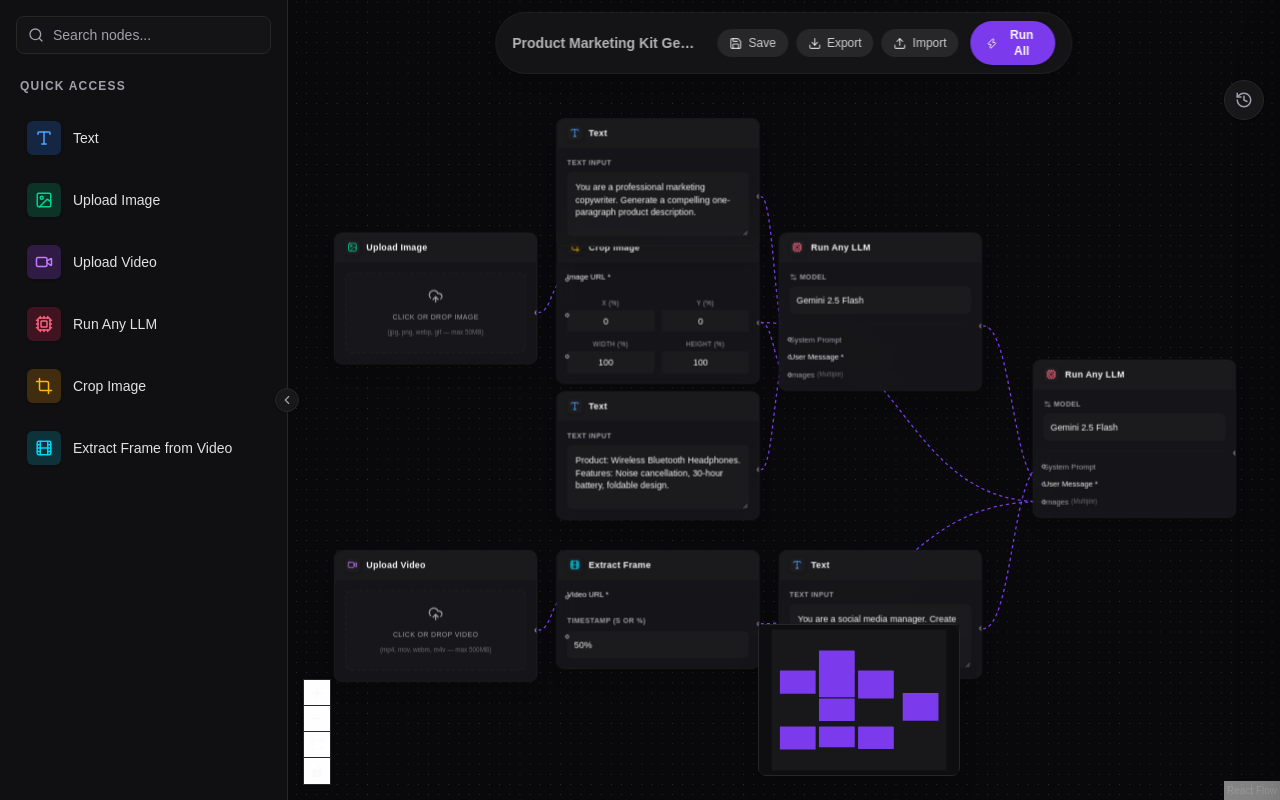
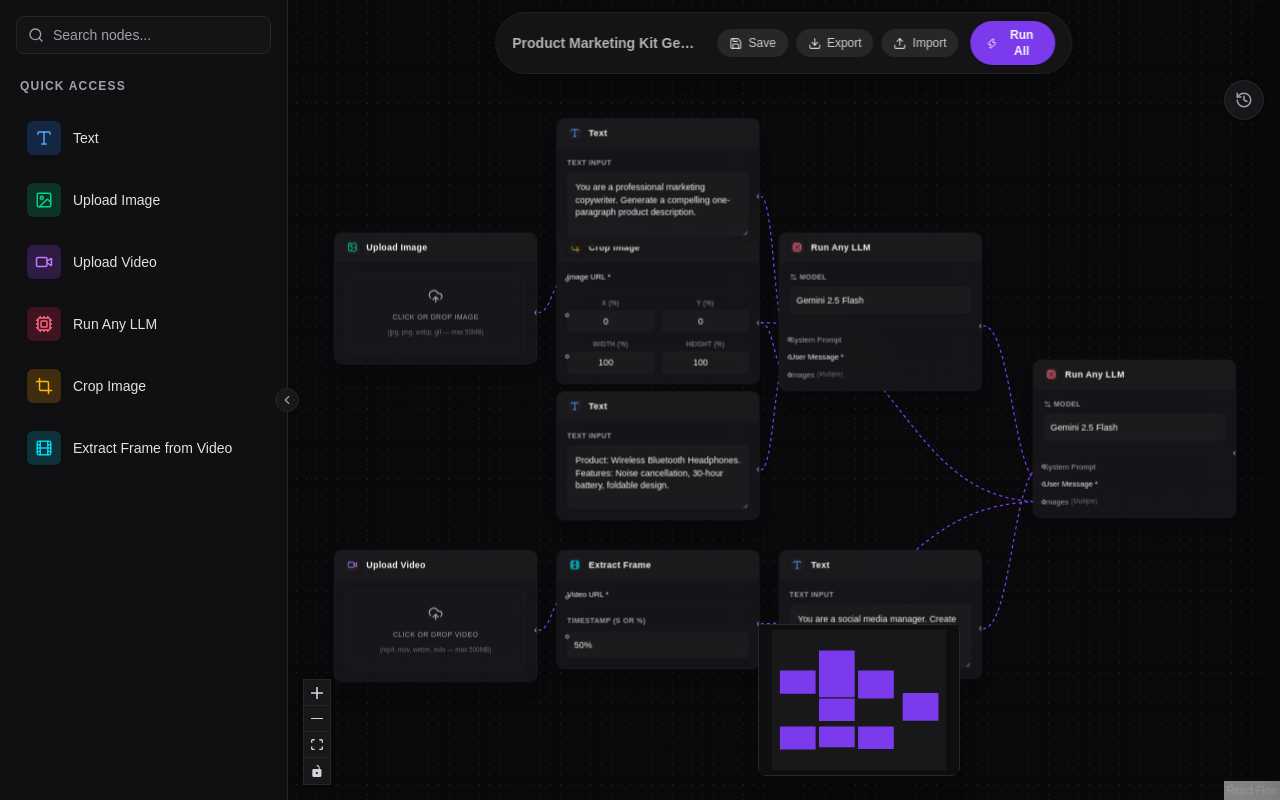
Before and after one commit to vaibahvverma/Galaxy-Assign, a Next.js app: page / in a window 1280 px wide. Built offline with nearby package versions, Linux system fonts and the light colour scheme.

Commit message:
style: Fix React Flow Controls visibility by forcing dark mode Tailwind classes

```diff
--- a/src/components/canvas/WorkflowCanvas.tsx
+++ b/src/components/canvas/WorkflowCanvas.tsx
@@ -96,7 +96,7 @@ function WorkflowCanvasInner() {
           zoomable
         />
         <Controls
-          className="!bg-card !border !border-border !fill-foreground [&>button]:!border-b-border [&>button]:hover:!bg-accent"
+          className="!bg-zinc-900 !border !border-zinc-800 [&>button]:!bg-zinc-900 [&>button]:!text-zinc-300 [&>button]:!border-b-zinc-800 [&>button]:!fill-zinc-300 hover:[&>button]:!bg-zinc-800 hover:[&>button]:!text-white hover:[&>button]:!fill-white"
         />
       </ReactFlow>
     </div>
```
